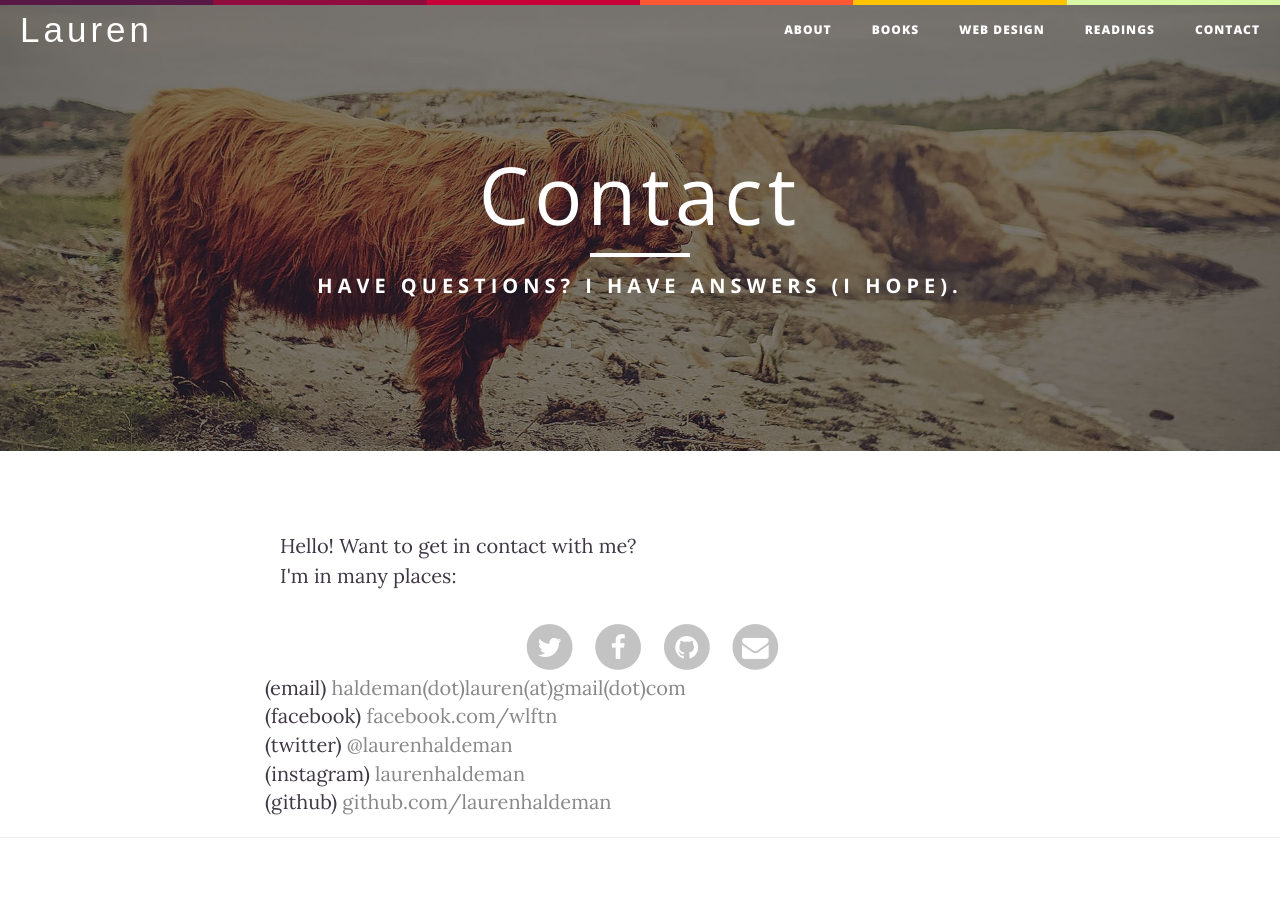
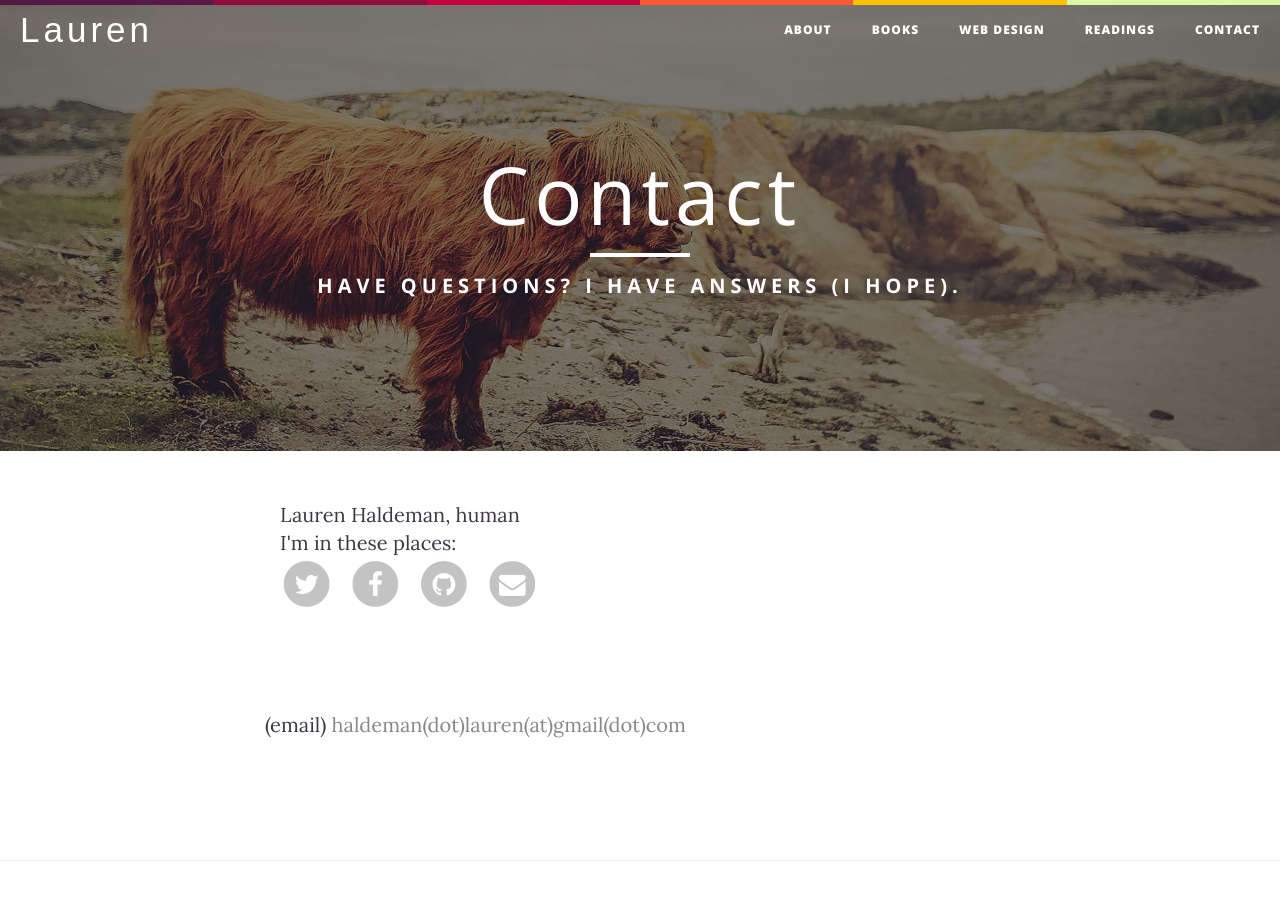
Before and after one commit to laurenhaldeman/laurenhaldeman.github.io, a Jekyll site: the page built from contact.html, in a window 1280 px wide. Built offline with Jekyll 4.4.1, drawn with Linux system fonts in a browser that asks for light colours; nearby versions of some CDN libraries; some web fonts are replaced.

Commit message:
img urls to source

```diff
--- a/contact.html
+++ b/contact.html
@@ -7,16 +7,16 @@
 ---
 <section class="">
 <div class="container">
-<p>Hello! Want to get in contact with me? <br>
-I'm in many places:
-<p>
+Lauren Haldeman, human <br>
+I'm in these places:
+
 
 </section>
 
-    <div class="container text-center">
+    <div class="container">
         <div class="row">
             <div class="col-lg-8">
-                <ul class="list-inline text-center">
+                <ul class="list-inline">
                     {% if site.twitter_username %}
                     <li>
                         <a href="https://twitter.com/{{ site.twitter_username }}">
@@ -62,11 +62,7 @@
             </div>
         </div>
     </div>
-
-	(email)  <a href="mailto:haldeman.lauren@gmail.com">haldeman(dot)lauren(at)gmail(dot)com</a><br>
-(facebook) <a href="https://www.facebook.com/wlftn">facebook.com/wlftn</a><br>
-(twitter) <a href="https://twitter.com/laurenhaldeman">@laurenhaldeman</a><br>
-(instagram) <a href="https://www.instagram.com/laurenhaldeman/">laurenhaldeman</a><br>
-(github) <a href="https://github.com/laurenhaldeman">github.com/laurenhaldeman</a><br>
-
+<section class="bar">
+(email)  <a href="mailto:haldeman.lauren@gmail.com">haldeman(dot)lauren(at)gmail(dot)com</a><br>
+</section>
 </div>
--- a/index.html
+++ b/index.html
@@ -48,7 +48,7 @@
         </p>
         <button class="btn btn-default"><a href="http://www.rescuepress.co/shop/calenday">BUY THE BOOK</a></button>
         <button class="btn btn-default"><a href="http://www.rescuepress.co/shop/calenday">LEARN MORE</a></button>
-        <img class="imgcenter" style="display: block !important; padding-top: 100px" src="http://laurenhaldeman.com/wp-content/uploads/2014/09/rescuepress-shadow-overlay.png" alt="rescuepress" width="300" height="125">
+
   </div>
 </section>
 
```
Also changed, not shown: about.html (+60 -2 lines), calenday.html (+14 -6 lines), img/rescue-press.png (added).
